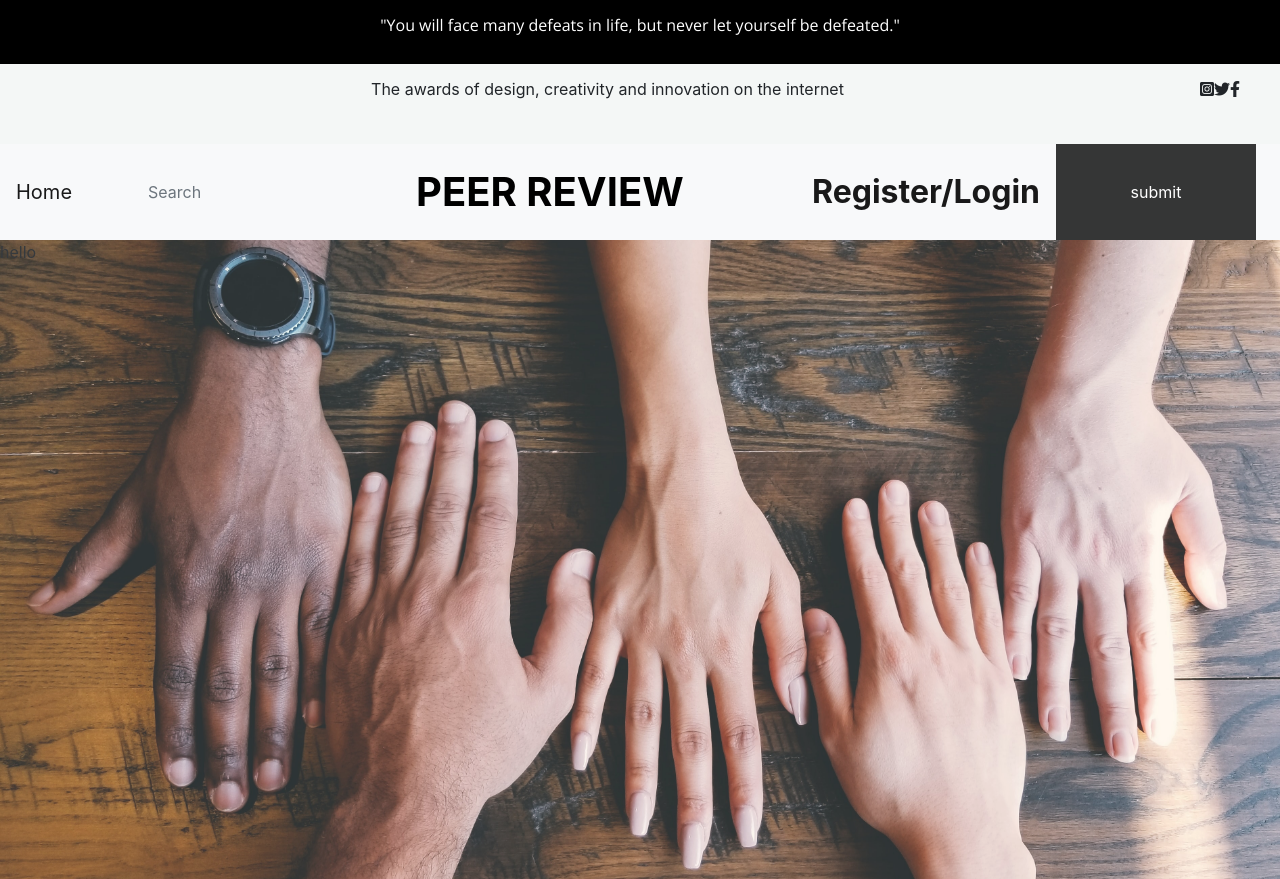
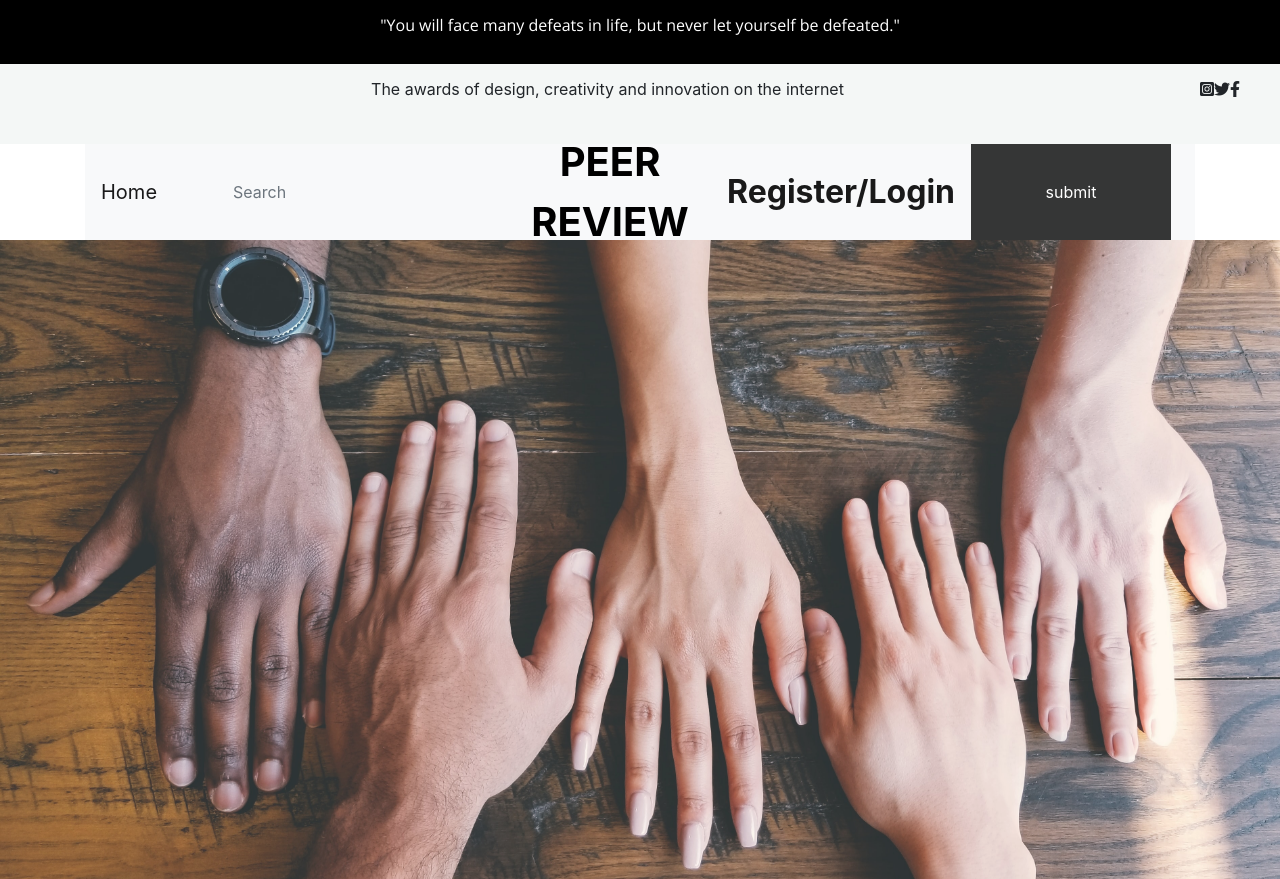
Before and after one commit to Limu2030/peer-review, a Django app: page / in a window 1280 px wide. Shown: the top 879 px of the page. Run offline with Django 4.2, Linux system fonts and the light colour scheme; data comes from the database, SQL or seed files in the repository; some libraries are stand-ins or nearby versions.

Commit message:
fx: fix profile rendering template

```diff
--- a/app/templates/index.html
+++ b/app/templates/index.html
@@ -19,7 +19,7 @@
 {% include 'navbar.html'%}
 
 <div class="hero" id="hero">
-    hello
+    <!-- hello -->
 
 
 </div>
--- a/app/templates/navbar.html
+++ b/app/templates/navbar.html
@@ -3,6 +3,7 @@
 {% load static %}
 {% block content %}
 
+<div class="container">
     <nav class="navbar navbar-expand-lg navbar-light bg-light" id="my-nav-bar">
         <a class="navbar-brand" href="/">Home</a>
         <button class="navbar-toggler" type="button" data-toggle="collapse" data-target="#navbarSupportedContent"
@@ -46,7 +47,7 @@
                     </li>
                     {% endif %}
                     <li class="nav-item">
-                    <a class="nav-link" href="{% url 'post' %}"><button type="" class="Submit-site " id="">submit</button></a>
+                        <a class="nav-link" href="{% url 'post' %}"><button type="" class="Submit-site  " id="">submit</button></a>
                     </li>
 
                 </ul>
@@ -56,4 +57,7 @@
 
 
     </nav>
+
+</div>
+
 {% endblock content %}
```
Lines whose indentation alone changed are shown as unchanged.
